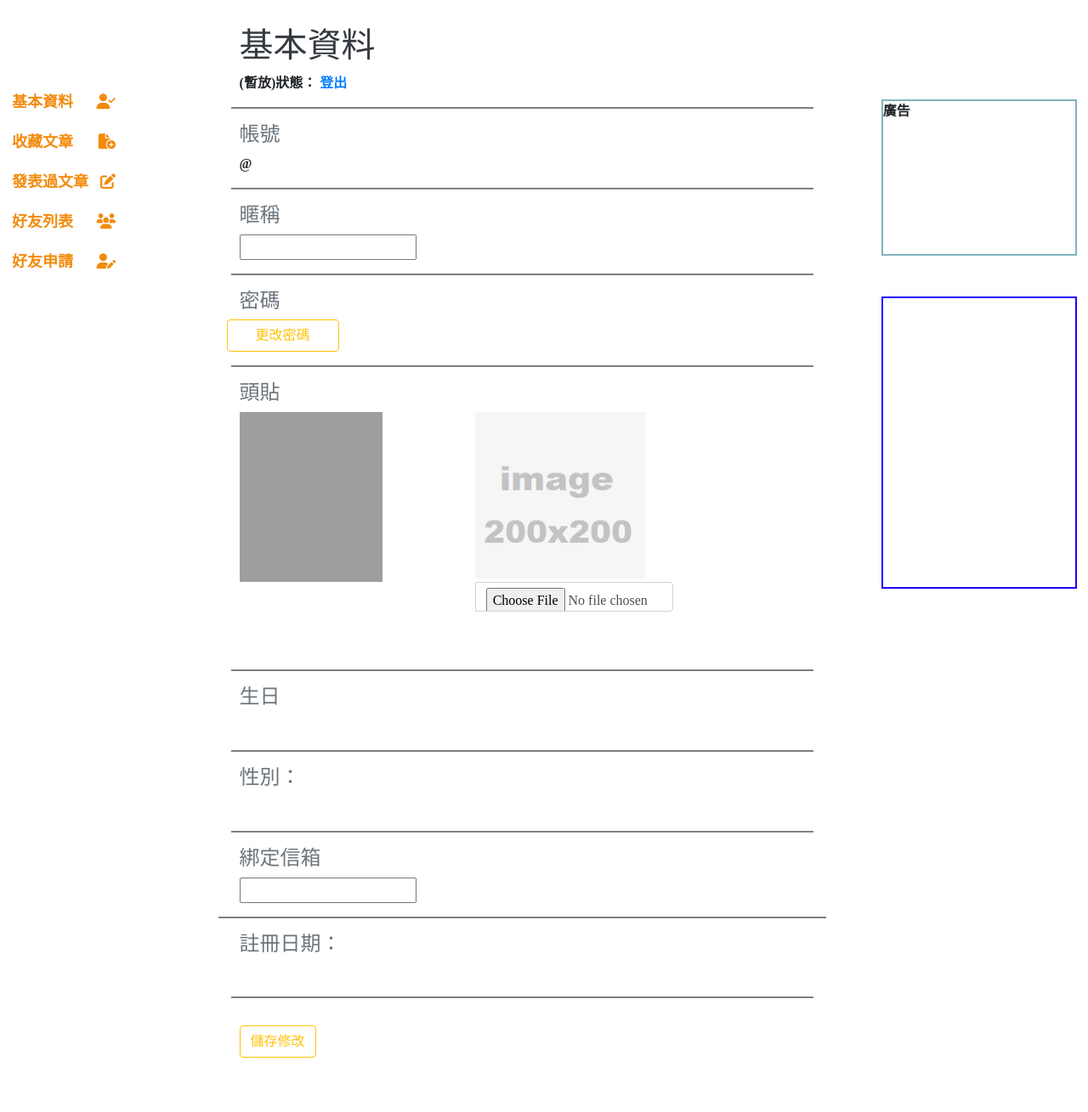
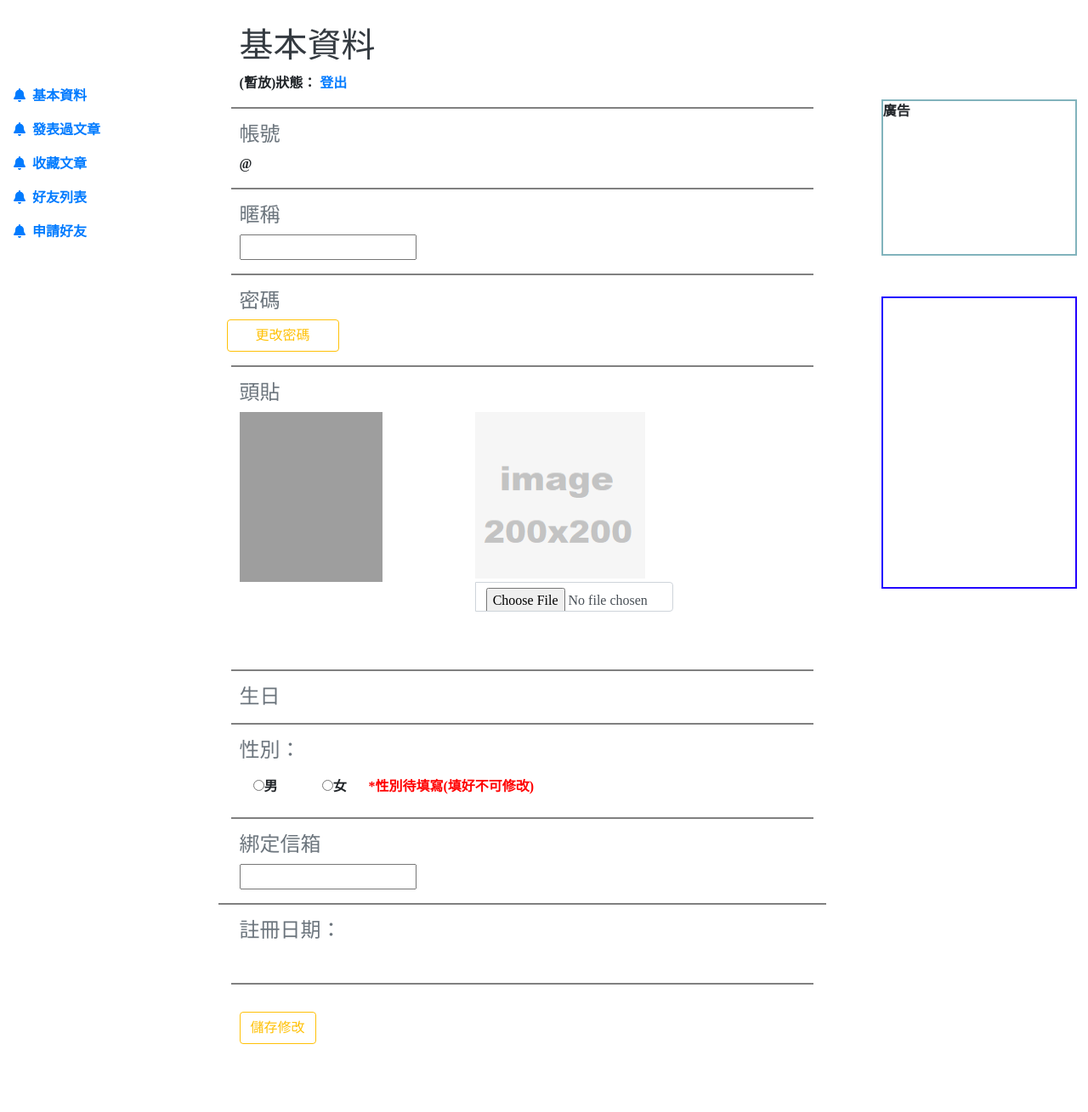
Before and after one commit to gardy11/SpeaCup, a PHP site: page /member.php in a window 1280 px wide. Shown: the part 67-1376 px from the top of the page at 85% size. After the commit the page ends 1296 px from the top, so only its background shows below. Run offline with PHP 8.4, Linux system fonts and the light colour scheme; the visitor is signed in with stand-in values (Sample User, id 1); data that the repository does not hold is empty; some libraries are stand-ins or nearby versions; grey boxes are pictures that could not be loaded.

Commit message:
0722 google login
google登入功能整合

```diff
--- a/member.php
+++ b/member.php
@@ -73,29 +73,24 @@ if (mysqli_num_rows($sql) > 0) {
 
   </nav>
 
-  <div id="siderbarleft" class="siderbarleft">
-    <div id="sidebar">
-      <button type="button" id="collapse" class="collapse-btn">
-        <i class="fas fa-align-left"></i>
-      </button>
-      <ul class="list-unstyled p-1 ">
-        <li>
-          <a href="member.php" calss="m-2">基本資料<i class="fas mt-1 fa-solid fa-user-check"></i></i> </a>
+  <div id="siderbarleft">
+    <ul class="nav flex-column ind ">
+      <li class="nav-item">
+        <a class="nav-link " aria-current="page" href="member.php"><i class="fa-solid fa-bell">&ensp;基本資料</i></a>
       </li>
-        <li>
-          <a href="collections.php" calss="m-2">收藏文章<i class="fas mt-1 fa-solid fa-file-circle-plus"></i></i> </a>
+      <li class="nav-item">
+        <a class="nav-link" href="posts.php"><i class="fa-solid fa-bell">&ensp;發表過文章</i></a>
       </li>
-        <li>
-          <a href="posts.php" calss="p-2">發表過文章<i class="fas mt-1 fa-regular fa-pen-to-square"></i></i> </a>
+      <li class="nav-item">
+        <a class="nav-link active" href="collections.php"><i class="fa-solid fa-bell">&ensp;收藏文章</i></a>
       </li>
-        <li>
-          <a href="friends.php" calss="m-2">好友列表<i class="fas mt-1  fa-solid fa-users"></i> </a>
+      <li class="nav-item">
+        <a class="nav-link" href="friends.php"><i class="fa-solid fa-bell">&ensp;好友列表</i></a>
       </li>
-        <li>
-          <a href="apply.php" calss="m-2">好友申請<i class="fas mt-1 fa-solid fa-user-pen"></i></i> </a>
+      <li class="nav-item">
+        <a class="nav-link" href="apply.php"><i class="fa-solid fa-bell">&ensp;申請好友</i></a>
       </li>
     </ul>
-    </div>
   </div>
 
   <div id="siderbarindex">
@@ -139,7 +134,7 @@ if (mysqli_num_rows($sql) > 0) {
 
             <div class="col" style="padding-left:10%">
               <div class="input-group mb-1 pb-5 col-7 field image" width="200px">
-                  <img id="preview_img" src="php/images/review.png" width="200px" height="200px" style="padding-bottom:2%"/>
+                <img id="preview_img" src="php/images/review.png" width="200px" height="200px" style="padding-bottom:2%" />
                 <input type="file" name="image" accept="image/*,.jpeg, .png, .jpg" class="form-control " id="inputGroupFile02" width="200px">
               </div>
             </div>
@@ -151,18 +146,58 @@ if (mysqli_num_rows($sql) > 0) {
 
         <div id="m-bd" class="m-3">
           <h4 class="ml-5 text-muted">生日</h4>
-          <label id="m-bd-b" class="ml-5"><?php echo $row['birth']; ?></label>
+          <?php if ($row['birth'] != "0000-00-00") { ?> <!-- google登入者須填寫生日，一般登入回傳預設值 -->
+              <p id="m-nickname-n" class= "ml-5"><?php echo $row['birth']; ?></p>
+              <!-- 隱藏區塊 回傳預設值到後端以進行更新作業 -->
+              <div id="r-bd-r" class="ml-5 field" style="display:none">
+                <input type="date" name="birth" id="r-bd" value="<?php echo $row['birth'] ?>" required />
+              </div>
+          <?php } else { ?>
+            <!-- 限制日期只可選取不可自行輸入 -->
+              <div id="r-bd-r" class="ml-5 field">
+                <input type="date" name="birth" id="r-bd" onkeydown="return false" required />
+                <label style="color: red;padding-left:2.5%;">*生日待填寫(填好不可修改)</label>
+              </div>
+          <?php  } ?>
+
           <hr class="hr">
         </div>
-        <div id="m-bd" class="m-3">
+
+        <div id="m-bd" class="m-3 mt-2">
           <h4 class="ml-5 text-muted">性別：</h4>
-          <label id="m-bd-b" class="ml-5"><?php echo $row['gender']; ?></label>
+          <?php if ($row['gender'] != "") { ?> <!-- google登入者須填寫性別，一般登入回傳預設值 -->
+             <p id="m-nickname-n" class= "ml-5"><?php echo $row['gender']; ?></p>
+             <!-- 隱藏區塊 回傳預設值到後端以進行更新作業 -->
+             <div class="gender m-3 mt-2" style="display:none">
+              <input id ="g1" type="radio" name="gender" value="男" class="ml-5" required /><label for="g1">男</label>
+              <input id ="g2" type="radio" name="gender" value="女" class="ml-5" required /><label for="g2">女</label>
+              <!-- 未勾選按鈕的情況下 回傳預設值 -->
+              <input type="hidden" name="gender" value="<?php echo $row['gender']; ?>" class="ml-5" required />
+             </div>
+          <?php } else { ?>
+            <div class="gender m-3 mt-2">
+              <input id ="g1" type="radio" name="gender" value="男" class="ml-5" required /><label for="g1">男</label>
+              <input id ="g2" type="radio" name="gender" value="女" class="ml-5" required /><label for="g2">女</label>
+              <label style="color: red; padding-left:3%;">*性別待填寫(填好不可修改)</label>
+            </div>
+          <?php  } ?>
+
           <hr class="hr">
         </div>
+
+
         <div id="m-email" class="m-3 field input">
           <h4 class="ml-5 text-muted">綁定信箱</h4>
+          <?php if ($row['mid'] != 0) { ?> <!-- 一般登入信箱可修改，google登入信箱不可修改-->
+           <!-- 傳回預設值以讓後端更新-->
+           <input type="email" name="email" value="<?php echo $row['email']; ?>" id="m-email-e" class="ml-5 " readonly required />
+           <label style="color: red; padding-left:3%;">*使用google登入的帳戶信箱不可修改</label>
+           <?php } else { ?>
           <input type="email" name="email" value="<?php echo $row['email']; ?>" id="m-email-e" class="ml-5 " required />
+          <?php  } ?>
+
         </div>
+
         <hr class="hr">
         <div id="m-bd" class="m-3">
           <h4 class="ml-5 text-muted">註冊日期：</h4>
```
Also changed, not shown: login.php (+9 -68 lines), register.php (+7 -16 lines). Lines whose indentation alone changed are shown as unchanged.
